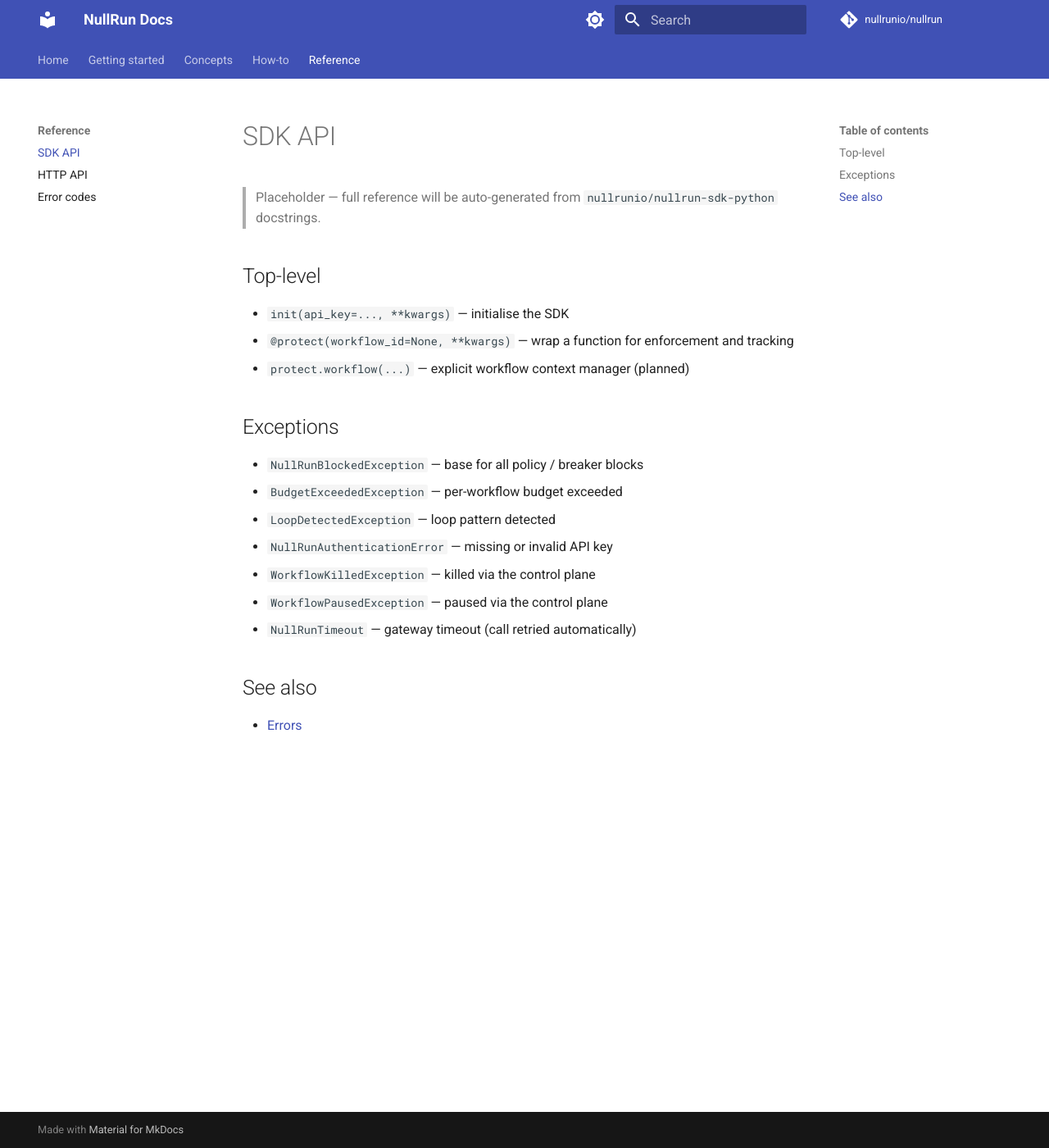
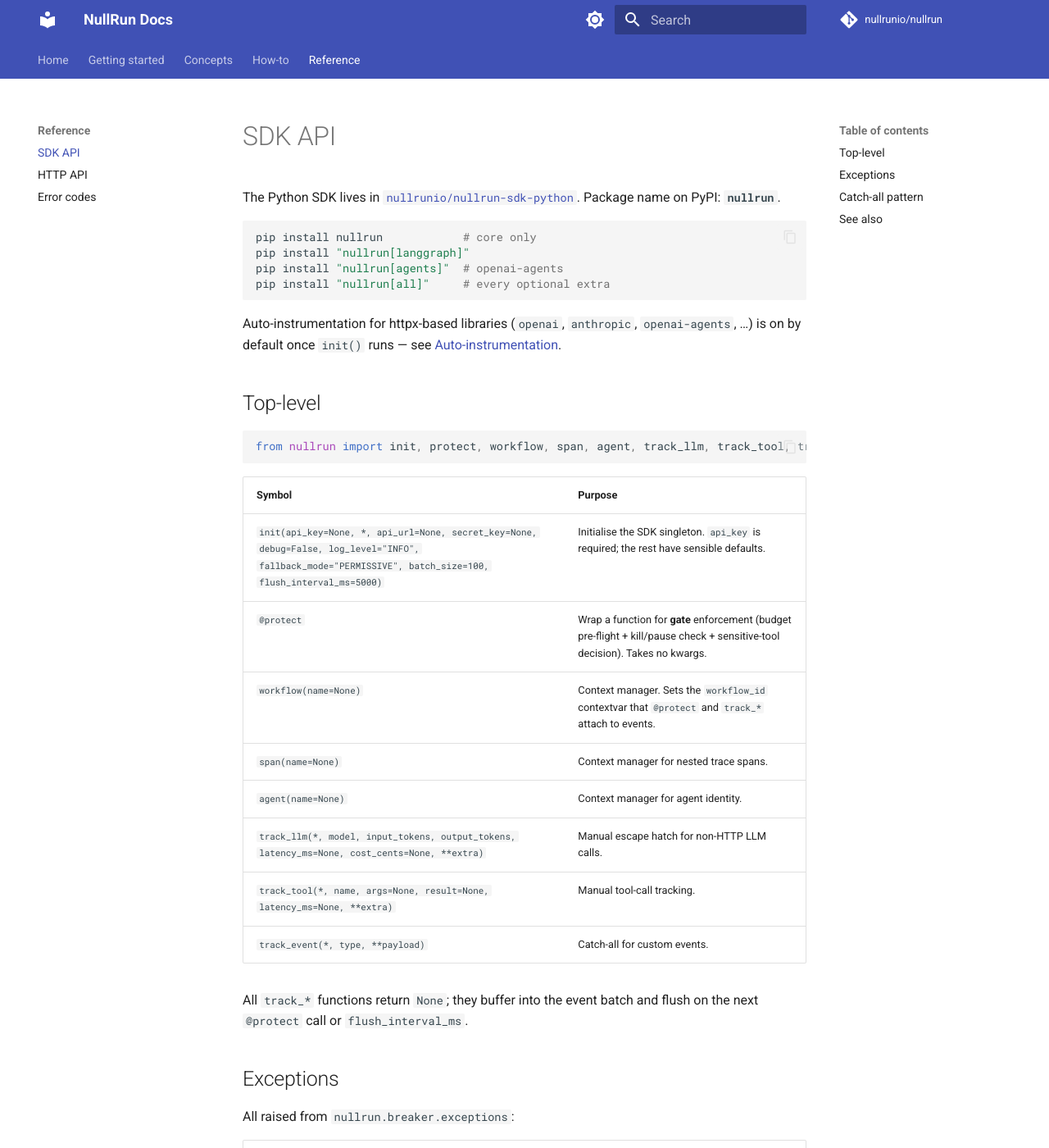
Before and after one commit to nullrunio/nullrun-docs, an MkDocs documentation site: the page built from docs/reference/sdk-api.md, in a window 1280 px wide and 1400 px high. Shown: the whole window at 82% size. Built offline with MkDocs 1.6.1 and Material for MkDocs 9.7.7, drawn with Linux system fonts in a browser that asks for light colours; comment, search, counter and statistics services are not loaded; some of the changed text lies outside the part shown.

Commit message:
fix(docs): sdk-api — real public surface (init/track_llm/track_tool/track_event/workflow/span/agent); nullrun.workflow() context replaces nonexistent @protect(workflow_id=...); exception hierarchy mirrors nullrun/breaker/exceptions.py

````diff
--- a/docs/reference/sdk-api.md
+++ b/docs/reference/sdk-api.md
@@ -1,25 +1,89 @@
 # SDK API
 
-> Placeholder — full reference will be auto-generated from
-> `nullrunio/nullrun-sdk-python` docstrings.
+The Python SDK lives in
+[`nullrunio/nullrun-sdk-python`](https://github.com/nullrunio/nullrun-sdk-python).
+Package name on PyPI: **`nullrun`**.
+
+```bash
+pip install nullrun            # core only
+pip install "nullrun[langgraph]"
+pip install "nullrun[agents]"  # openai-agents
+pip install "nullrun[all]"     # every optional extra
+```
+
+Auto-instrumentation for httpx-based libraries (`openai`,
+`anthropic`, `openai-agents`, …) is on by default once `init()` runs —
+see [Auto-instrumentation](../getting-started/install.md#auto-instrumentation).
 
 ## Top-level
 
-- `init(api_key=..., **kwargs)` — initialise the SDK
-- `@protect(workflow_id=None, **kwargs)` — wrap a function for
-  enforcement and tracking
-- `protect.workflow(...)` — explicit workflow context manager (planned)
+```python
+from nullrun import init, protect, workflow, span, agent, track_llm, track_tool, track_event
+```
+
+| Symbol | Purpose |
+| --- | --- |
+| `init(api_key=None, *, api_url=None, secret_key=None, debug=False, log_level="INFO", fallback_mode="PERMISSIVE", batch_size=100, flush_interval_ms=5000)` | Initialise the SDK singleton. `api_key` is required; the rest have sensible defaults. |
+| `@protect` | Wrap a function for **gate** enforcement (budget pre-flight + kill/pause check + sensitive-tool decision). Takes no kwargs. |
+| `workflow(name=None)` | Context manager. Sets the `workflow_id` contextvar that `@protect` and `track_*` attach to events. |
+| `span(name=None)` | Context manager for nested trace spans. |
+| `agent(name=None)` | Context manager for agent identity. |
+| `track_llm(*, model, input_tokens, output_tokens, latency_ms=None, cost_cents=None, **extra)` | Manual escape hatch for non-HTTP LLM calls. |
+| `track_tool(*, name, args=None, result=None, latency_ms=None, **extra)` | Manual tool-call tracking. |
+| `track_event(*, type, **payload)` | Catch-all for custom events. |
+
+All `track_*` functions return `None`; they buffer into the event batch
+and flush on the next `@protect` call or `flush_interval_ms`.
 
 ## Exceptions
 
-- `NullRunBlockedException` — base for all policy / breaker blocks
-- `BudgetExceededException` — per-workflow budget exceeded
-- `LoopDetectedException` — loop pattern detected
-- `NullRunAuthenticationError` — missing or invalid API key
-- `WorkflowKilledException` — killed via the control plane
-- `WorkflowPausedException` — paused via the control plane
-- `NullRunTimeout` — gateway timeout (call retried automatically)
+All raised from `nullrun.breaker.exceptions`:
+
+| Class | When | Notes |
+| --- | --- | --- |
+| `BreakerError` | Base for all SDK errors | Subclass of `Exception` |
+| `NullRunAuthenticationError` | Missing / invalid `X-API-Key`, bad HMAC | 401 / 403 |
+| `NullRunTransportError` | Gateway unreachable | Carries `.source` (`NETWORK_ERROR` / `GATEWAY_ERROR` / `BREAKER_OPEN` / `AUTH_ERROR`) and `.endpoint` |
+| `RateLimitError` | HTTP 429 | Subclass of `NullRunTransportError`; carries `.retry_after`, `.upgrade_url` |
+| `BreakerTransportError` | Transport misconfiguration | Subclass of `BreakerError` |
+| `InsecureTransportError` | HTTP used where HTTPS required | Subclass of `BreakerTransportError` |
+| `CostLimitExceeded` | Local breaker tripped (not a gateway call) | Loop / cost / retry storm caught by local detector |
+| `ApprovalRequired` | Sensitive tool requires explicit approval flow | Caller must trigger the approval UI |
+| `BreakerTimeout` | Gateway timeout | Auto-retried with backoff |
+| `NullRunBlockedException` | Generic policy block | Inspect `.message` and `.details` |
+| `LoopDetectedException` | Loop pattern detected | Subclass of `NullRunBlockedException` |
+| `RetryStormException` | Consecutive failures > threshold | Subclass of `NullRunBlockedException` |
+| `RateLimitExceededException` | Local rate signal | Subclass of `NullRunBlockedException`; distinct from gateway `RateLimitError` |
+| `WorkflowPausedException` | Paused via control plane | Resume via WS / API, then retry |
+| `WorkflowKilledException` | Killed via control plane | Base class |
+| `WorkflowKilledInterrupt` | Kill arrived mid-call | **Subclass of `BaseException`** — catch before `except Exception` |
+
+## Catch-all pattern
+
+```python
+import nullrun
+from nullrun import WorkflowKilledInterrupt, init, protect, workflow
+from nullrun.breaker import NullRunBlockedException
+
+init(api_key="nr_live_...")
+
+with workflow("my-agent"):
+    @protect
+    def step():
+        ...
+
+    try:
+        step()
+    except WorkflowKilledInterrupt:
+        raise                    # kill contract — re-raise if you can't resume
+    except NullRunBlockedException as exc:
+        ...                      # budget / loop / retry / sensitive
+    except nullrun.breaker.RateLimitError as exc:
+        time.sleep(exc.retry_after)
+```
 
 ## See also
 
 - [Errors](errors.md)
+- [Auto-instrumentation](../getting-started/install.md#auto-instrumentation)
+- [Control plane](../concepts/control-plane.md)
````
